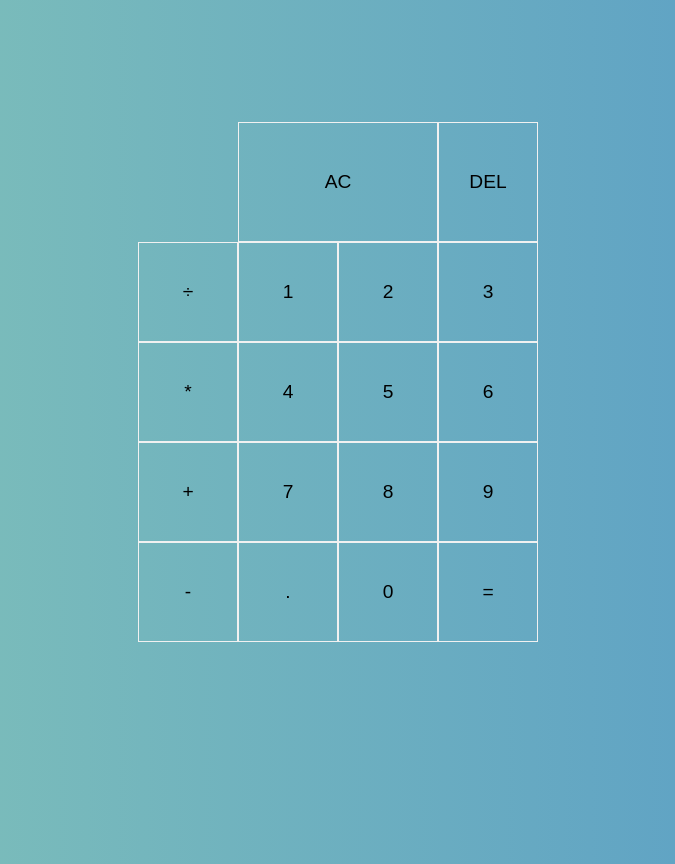
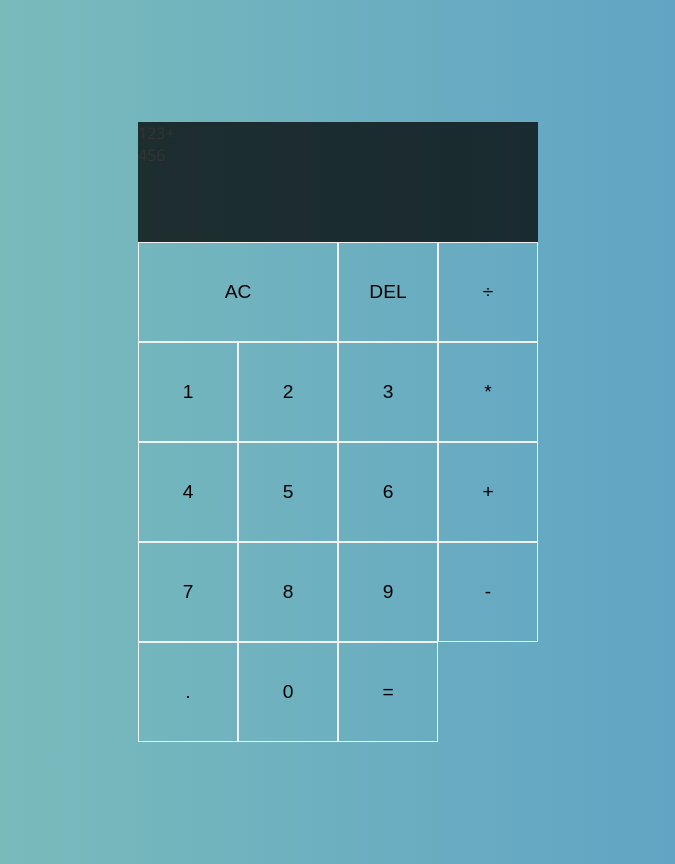
Before and after one commit to LinSchmitz/Calculator, a React (Vite) app: page / in a window 1280 px wide. Shown: the whole page, without its empty margins (302-977 px from the left). Built offline with nearby package versions, Linux system fonts and the light colour scheme.

Commit message:
added template

```diff
--- a/src/components/App.jsx
+++ b/src/components/App.jsx
@@ -3,7 +3,10 @@ import React from 'react';
 function App() {
   return (
     <div className="container">
-      <div className="output"></div>
+      <div className="output">
+        <div className="prev-opersnad">123+</div>
+        <div className="curr-opersnad">456</div>
+      </div>
       <button className="span-two">AC</button>
       <button>DEL</button>
       <button>÷</button>
--- a/src/index.css
+++ b/src/index.css
@@ -6,6 +6,7 @@
   --light-text: #f1f1f1;
 
   --light-blue: rgbs(255, 255, 255, 0.75);
+  --dark-output: rgba(0, 0, 0, 0.75);
 }
 
 body {
@@ -47,3 +48,8 @@ body {
 .span-two {
   grid-column: span 2;
 }
+
+.output {
+  grid-column: 1 / -1;
+  background-color: var(--dark-output);
+}
```
